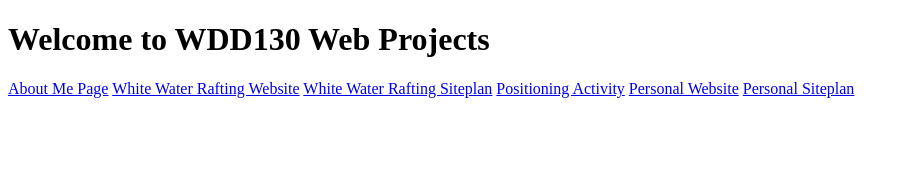
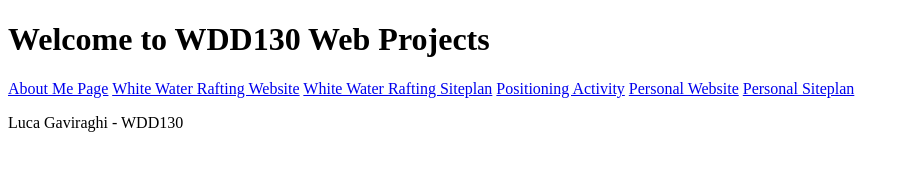
Before and after one commit to Gaviraghi-Luca/wdd130, a plain HTML site: page index.html in a window 1280 px wide. Shown: the whole page, without its empty margins (0-909 px from the left). Drawn offline with Linux system fonts and the light colour scheme.

Commit message:
Added Paragraph

```diff
--- a/index.html
+++ b/index.html
@@ -16,5 +16,6 @@
         <a href="#">Personal Website</a>
         <a href="#">Personal Siteplan</a>
     </nav>
+    <p>Luca Gaviraghi - WDD130</p>
 </body>
 </html>
```
